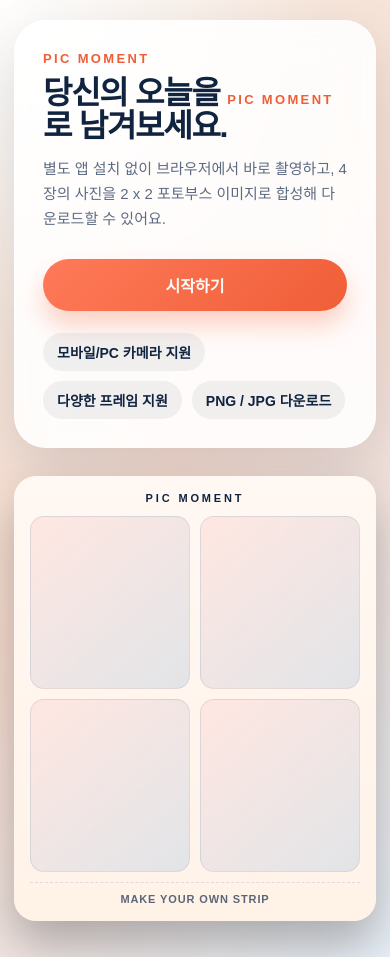
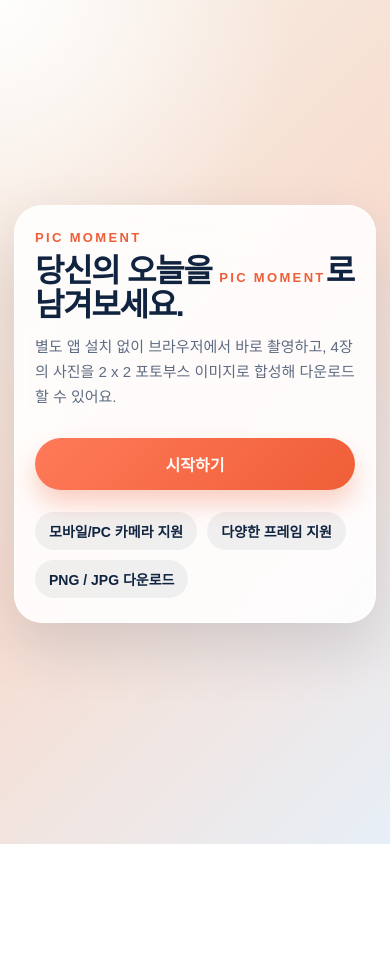
Before and after one commit to kkami121/pic-moment, a Next.js app: page / in a window 390 px wide. After the commit the page ends 844 px from the top, so only its background shows below. Built offline with nearby package versions, Linux system fonts and the light colour scheme.

Commit message:
시작 페이지 레이아웃 완료

```diff
--- a/app/page.module.css
+++ b/app/page.module.css
@@ -1,12 +1,23 @@
+.page {
+  display: flex;
+  align-items: center;
+  justify-content: center;
+}
+
 .hero {
-  display: grid;
-  grid-template-columns: repeat(2, minmax(0, 1fr));
-  gap: 28px;
-  align-items: stretch;
+  display: flex;
+  justify-content: center;
+  align-items: center;
+  width: 100%;
+  min-height: 100%;
 }
 
 .heroPanel {
-  padding: clamp(28px, 5vw, 56px);
+  width: min(100%, 720px);
+  padding: clamp(28px, 4vw, 44px);
+  display: flex;
+  flex-direction: column;
+  justify-content: flex-start;
 }
 
 .heroActions {
@@ -23,115 +34,19 @@
   margin-top: 22px;
 }
 
-.previewStage {
-  position: relative;
-  display: flex;
-  align-items: center;
-  justify-content: center;
-  width: 100%;
-  min-width: 0;
-  min-height: 100%;
-  padding: 0;
+@media (max-width: 1023px) {
+  .heroPanel {
+    width: min(100%, 680px);
+    justify-content: flex-start;
+  }
 }
 
-.stripPaper {
-  position: relative;
-  width: 100%;
-  max-width: none;
-  margin: 0 auto;
-  padding: clamp(16px, 2.2vw, 26px);
-  background: linear-gradient(180deg, #fff8f3 0%, #fff3e8 100%);
-  border-radius: clamp(22px, 2.4vw, 30px);
-  box-shadow: 0 24px 48px rgba(0, 0, 0, 0.28);
-}
-
-.stripTitle {
-  text-align: center;
-  color: #0f2443;
-  font-size: clamp(11px, 1.1vw, 14px);
-  font-weight: 800;
-  letter-spacing: 0.26em;
-}
-
-.stripSlots {
-  display: grid;
-  grid-template-columns: repeat(2, minmax(0, 1fr));
-  gap: clamp(10px, 1.1vw, 14px);
-  margin-top: clamp(12px, 1.5vw, 18px);
-}
-
-.stripSlot {
-  aspect-ratio: 1 / 1.08;
-  border-radius: clamp(14px, 1.6vw, 20px);
-  background:
-    linear-gradient(140deg, rgba(255, 122, 89, 0.18) 0%, rgba(16, 35, 63, 0.12) 100%),
-    #fff;
-  border: 1px solid rgba(15, 36, 67, 0.08);
-}
-
-.stripMiddle {
-  display: flex;
-  align-items: center;
-  justify-content: space-between;
-  gap: 10px;
-  margin-top: clamp(10px, 1.4vw, 16px);
-  padding: clamp(8px, 1vw, 12px) 4px;
-  border-top: 1px dashed rgba(15, 36, 67, 0.14);
-  border-bottom: 1px dashed rgba(15, 36, 67, 0.14);
-  color: rgba(15, 36, 67, 0.68);
-  font-size: clamp(9px, 0.95vw, 11px);
-  font-weight: 800;
-  letter-spacing: 0.08em;
-}
-
-.stripFooter {
-  margin-top: clamp(10px, 1.4vw, 16px);
-  padding-top: clamp(10px, 1.4vw, 16px);
-  border-top: 1px dashed rgba(15, 36, 67, 0.12);
-  text-align: center;
-  color: rgba(15, 36, 67, 0.68);
-  font-size: clamp(11px, 1.1vw, 13px);
-  font-weight: 700;
-  letter-spacing: 0.08em;
-}
-
-.featureGrid {
-  display: grid;
-  grid-template-columns: repeat(3, minmax(0, 1fr));
-  gap: 18px;
-  margin-top: 26px;
-}
-
-.featureCard {
-  padding: 20px;
-}
-
-.featureCard h3 {
-  margin: 0 0 10px;
-  font-size: 18px;
-}
-
-.featureCard p {
-  margin: 0;
-  color: var(--text-muted);
-  line-height: 1.7;
-}
-
-@media (max-width: 1023px) {
-  .hero {
-    grid-template-columns: 1fr;
-  }
-
-  .previewStage {
+@media (max-width: 767px) {
+  .heroPanel {
+    width: 100%;
+    aspect-ratio: auto;
     min-height: auto;
-    padding: 0;
-  }
-
-  .stripPaper {
-    max-width: min(100%, 560px);
-  }
-
-  .featureGrid {
-    grid-template-columns: 1fr;
+    padding: 24px 20px;
+    border-radius: 28px;
   }
 }
--- a/app/page.tsx
+++ b/app/page.tsx
@@ -3,7 +3,7 @@ import styles from "./page.module.css";
 
 export default function HomePage() {
   return (
-    <main className="appShell">
+    <main className={`appShell ${styles.page}`}>
       <div className={`contentWrap ${styles.hero}`}>
         <section className={`glassCard ${styles.heroPanel}`}>
           <span className="eyebrow">PIC MOMENT</span>
@@ -25,19 +25,6 @@ export default function HomePage() {
             <span className="chip">PNG / JPG 다운로드</span>
           </div>
         </section>
-
-        <aside className={styles.previewStage}>
-          <div className={styles.stripPaper}>
-            <div className={styles.stripTitle}>PIC MOMENT</div>
-            <div className={styles.stripSlots}>
-              {Array.from({ length: 4 }).map((_, index) => (
-                <div key={index} className={styles.stripSlot} />
-              ))}
-            </div>
-
-            <div className={styles.stripFooter}>MAKE YOUR OWN STRIP</div>
-          </div>
-        </aside>
       </div>
     </main>
   );
```
